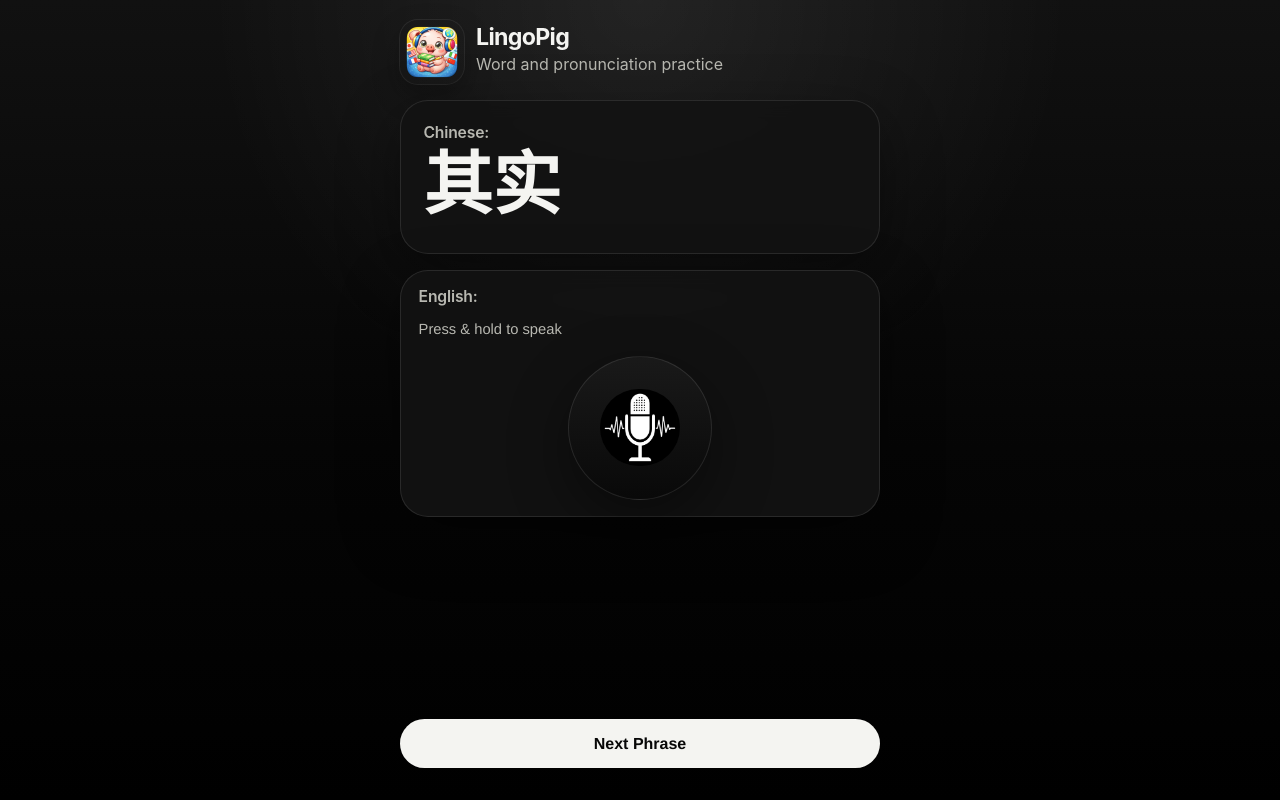
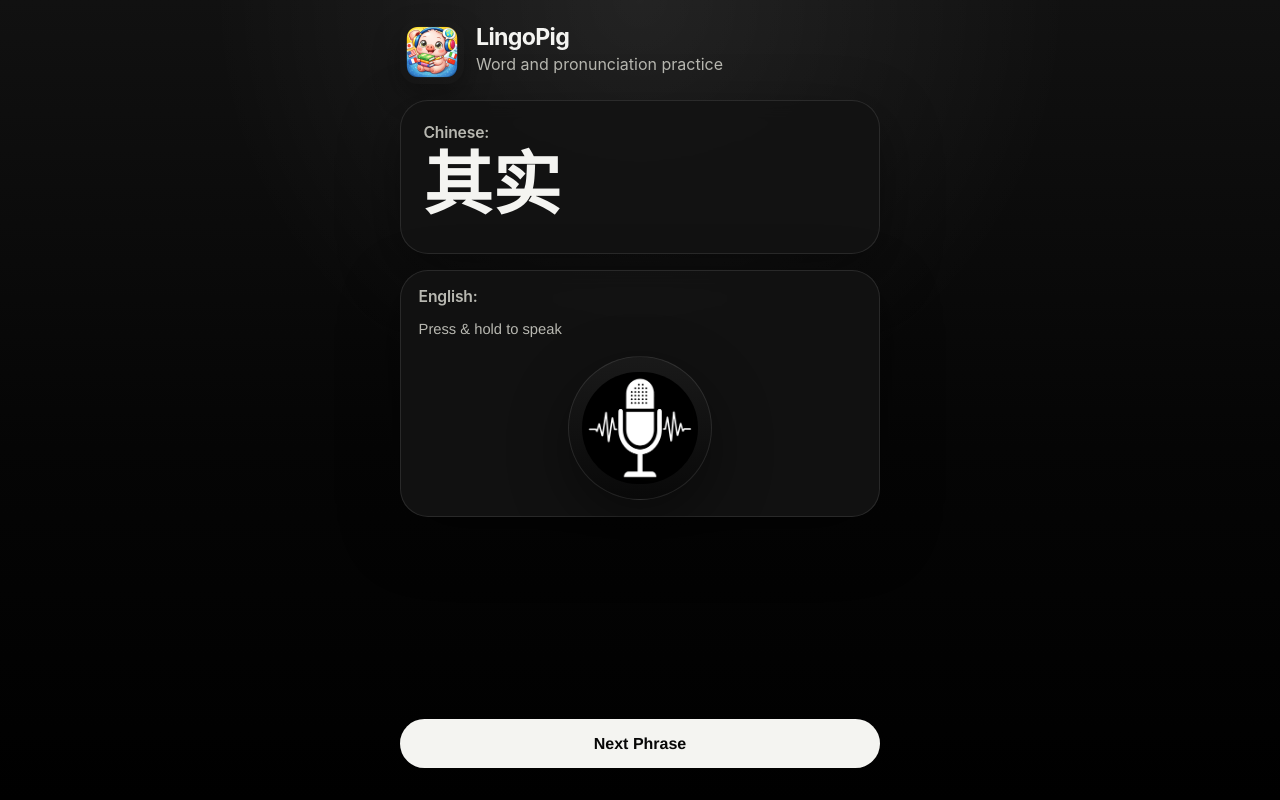
Before and after one commit to junior-building-things/LingoPig, a Next.js app: page / in a window 1280 px wide. Built offline with nearby package versions, Linux system fonts and the light colour scheme.

Commit message:
Polish LingoPig mic and header styling

```diff
--- a/src/app/globals.css
+++ b/src/app/globals.css
@@ -76,9 +76,7 @@ button {
 .brand-icon {
   border-radius: 18px;
   flex-shrink: 0;
-  box-shadow:
-    0 0 0 1px rgba(255, 255, 255, 0.08),
-    0 12px 28px rgba(0, 0, 0, 0.28);
+  box-shadow: 0 12px 28px rgba(0, 0, 0, 0.28);
 }
 
 .brand-lockup {
@@ -194,6 +192,7 @@ button {
 }
 
 .mic-button {
+  position: relative;
   display: flex;
   width: clamp(7.5rem, 32vw, 9rem);
   height: clamp(7.5rem, 32vw, 9rem);
@@ -211,6 +210,27 @@ button {
   -webkit-user-select: none;
   user-select: none;
   -webkit-tap-highlight-color: transparent;
+  isolation: isolate;
+}
+
+.mic-button::after {
+  content: "";
+  position: absolute;
+  inset: -0.45rem;
+  border-radius: inherit;
+  background:
+    radial-gradient(
+      circle,
+      rgba(92, 163, 255, 0.32) 0%,
+      rgba(92, 163, 255, 0.14) 45%,
+      transparent 72%
+    );
+  opacity: 0;
+  transform: scale(0.84);
+  transition:
+    opacity 180ms ease,
+    transform 180ms ease;
+  z-index: -1;
 }
 
 .mic-button:hover,
@@ -220,11 +240,21 @@ button {
 }
 
 .mic-button--recording {
-  border-color: rgba(125, 240, 181, 0.45);
+  border-color: rgba(92, 163, 255, 0.58);
+  background:
+    linear-gradient(180deg, rgba(31, 52, 92, 0.96), rgba(8, 18, 42, 0.98));
   box-shadow:
     var(--shadow),
-    0 0 0 1px rgba(125, 240, 181, 0.2),
-    0 0 22px rgba(125, 240, 181, 0.12);
+    0 0 0 1px rgba(92, 163, 255, 0.24),
+    0 0 28px rgba(92, 163, 255, 0.24),
+    0 0 54px rgba(28, 90, 255, 0.16);
+  animation: micPulse 1.15s ease-in-out infinite;
+}
+
+.mic-button--recording::after {
+  opacity: 1;
+  transform: scale(1);
+  animation: micAura 1.15s ease-in-out infinite;
 }
 
 .mic-button--busy {
@@ -232,14 +262,49 @@ button {
 }
 
 .mic-icon {
-  width: clamp(4.2rem, 17vw, 5rem);
+  width: 82%;
   height: auto;
   border-radius: 999px;
+  object-fit: contain;
   pointer-events: none;
   -webkit-touch-callout: none;
   -webkit-user-drag: none;
   -webkit-user-select: none;
   user-select: none;
+}
+
+@keyframes micPulse {
+  0%,
+  100% {
+    box-shadow:
+      var(--shadow),
+      0 0 0 1px rgba(92, 163, 255, 0.24),
+      0 0 28px rgba(92, 163, 255, 0.24),
+      0 0 54px rgba(28, 90, 255, 0.16);
+    transform: scale(1);
+  }
+
+  50% {
+    box-shadow:
+      var(--shadow),
+      0 0 0 1px rgba(128, 188, 255, 0.34),
+      0 0 36px rgba(92, 163, 255, 0.34),
+      0 0 72px rgba(28, 90, 255, 0.24);
+    transform: scale(1.03);
+  }
+}
+
+@keyframes micAura {
+  0%,
+  100% {
+    opacity: 0.78;
+    transform: scale(0.94);
+  }
+
+  50% {
+    opacity: 1;
+    transform: scale(1.06);
+  }
 }
 
 .feedback {
```
Also changed, not shown: 1 other file (tests, documents, lock files or other folders).
